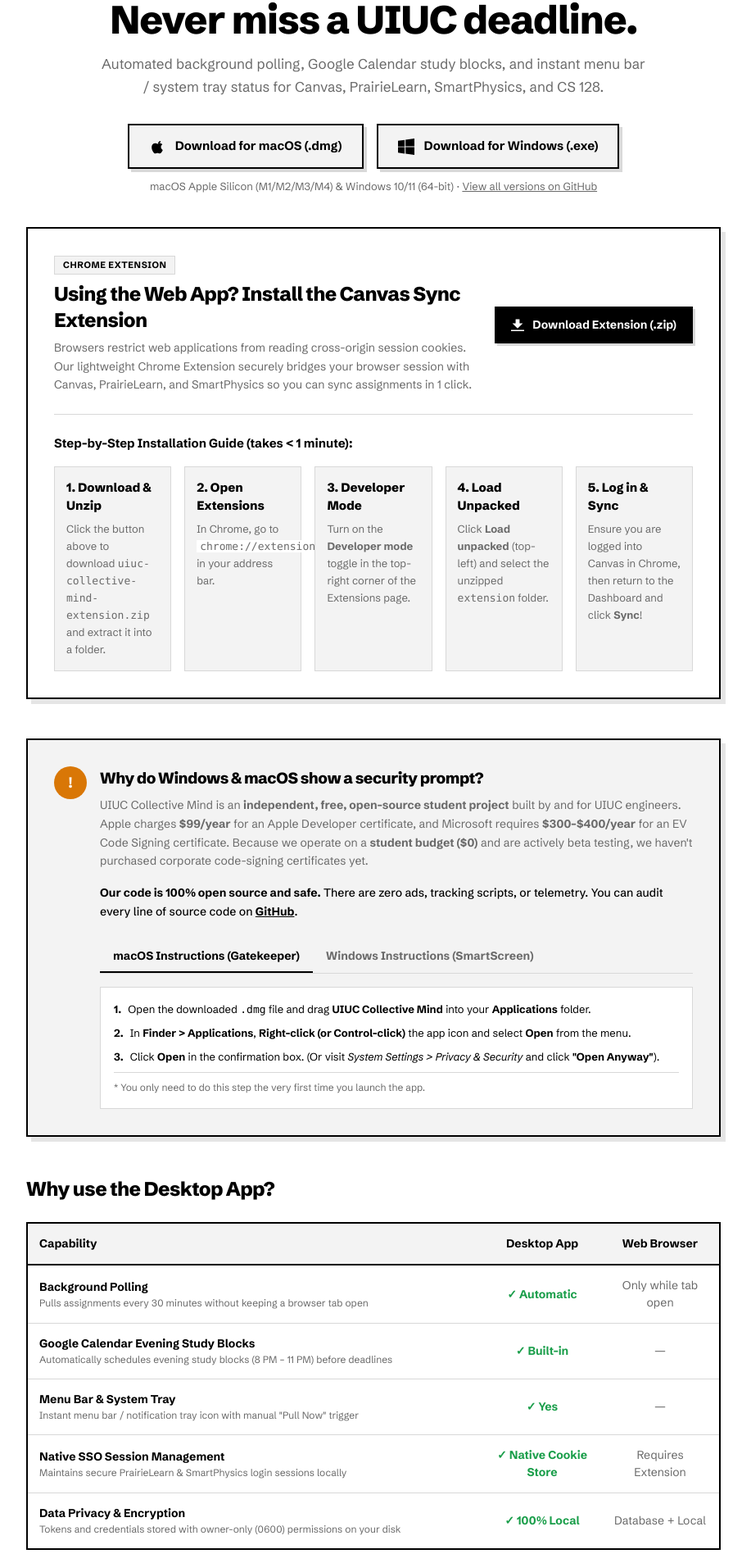
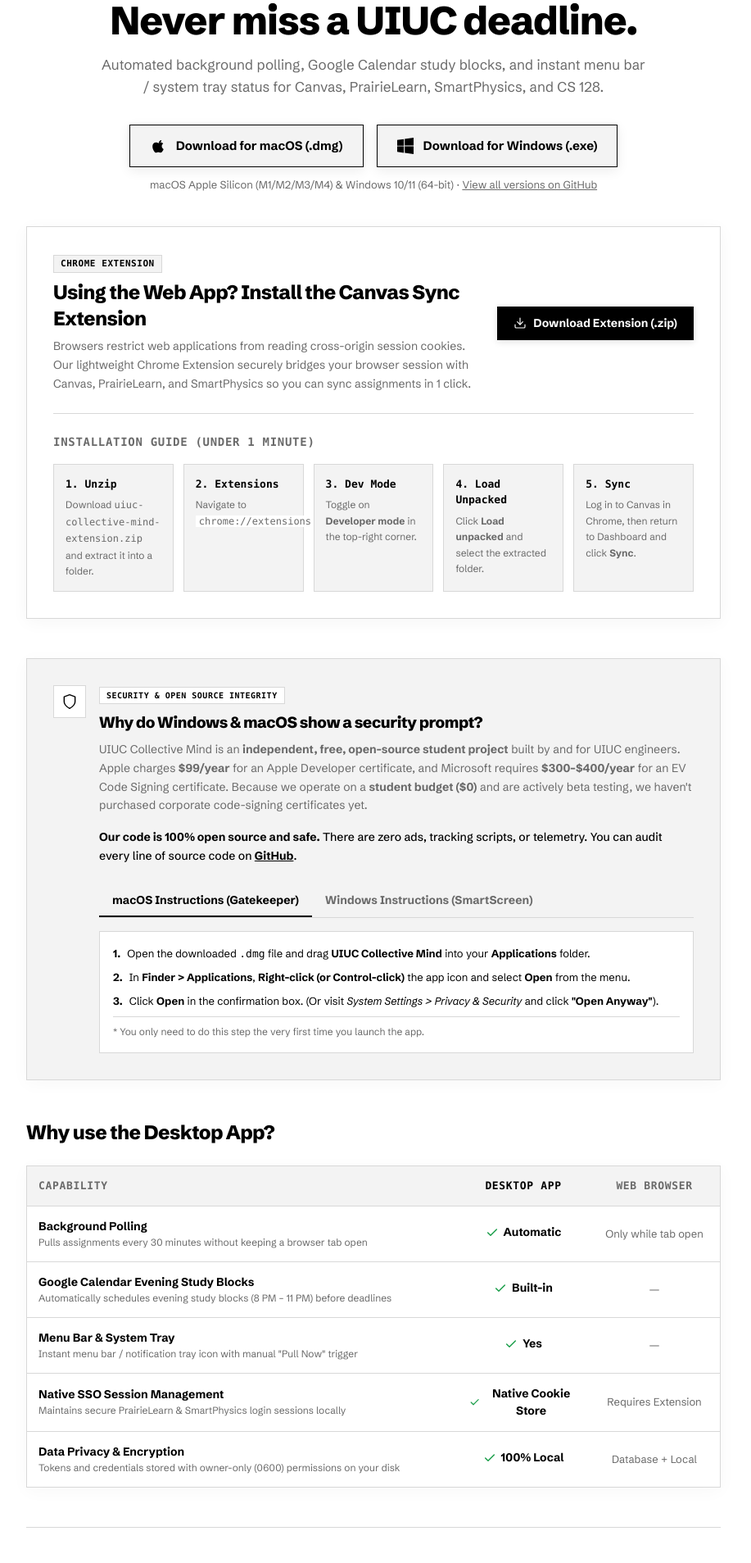
Before and after one commit to SteveWong-a/uiuc-collective-mind-web, a Next.js app in the folder web/: page /download in a window 1280 px wide. Shown: the part 158-2065 px from the top of the page at 82% size, without its empty margins (184-1101 px from the left). Built offline with nearby package versions, Linux system fonts and the light colour scheme; no server answers.

Commit message:
Refine design consistency with custom SVG icons across download, onboarding, and modal dialogs

```diff
--- a/web/src/app/download/page.tsx
+++ b/web/src/app/download/page.tsx
@@ -2,6 +2,7 @@
 
 import { useState, useEffect } from "react";
 import Link from "next/link";
+import { IconShield, IconDownload, IconCheck, IconExternal } from "@/components/icons";
 
 const REPO_URL = "https://github.com/SteveWong-a/uiuc-collective-mind-web";
 const MAC_DOWNLOAD_URL = `${REPO_URL}/releases/latest/download/UIUC.Collective.Mind-0.1.0-arm64.dmg`;
@@ -50,8 +51,8 @@
           </a>
           <Link
             href="/"
-            className="text-[14px] font-[500] text-[var(--color-paper)] bg-[var(--color-ink)] border-[1.5px] border-[var(--color-ink)] py-[5px] px-[12px] transition-all hover:translate-x-[-1px] hover:translate-y-[-1px]"
-            style={{ boxShadow: "2px 2px 0 rgba(0,0,0,0.1)" }}
+            className="text-[13px] font-[600] text-[var(--color-paper)] bg-[var(--color-ink)] border border-[var(--color-ink)] py-[6px] px-[14px] transition-all hover:opacity-90"
+            style={{ boxShadow: "0 2px 6px rgba(0,0,0,0.1)" }}
           >
             Open Web App
           </Link>
@@ -79,19 +80,19 @@
             {/* macOS Button */}
             <a
               href={MAC_DOWNLOAD_URL}
-              className={`w-full sm:w-auto flex items-center justify-center gap-3 px-6 py-3.5 border-[2px] border-[var(--color-ink)] text-[15px] font-[600] transition-all hover:translate-x-[-2px] hover:translate-y-[-2px] ${
+              className={`w-full sm:w-auto flex items-center justify-center gap-3 px-6 py-3.5 border border-[var(--color-ink)] text-[15px] font-[600] transition-all hover:opacity-90 ${
                 platform === "mac"
                   ? "bg-[var(--color-ink)] text-[var(--color-paper)]"
                   : "bg-[var(--color-wash)] text-[var(--color-ink)] hover:bg-[var(--color-paper)]"
               }`}
-              style={{ boxShadow: "4px 4px 0 rgba(0,0,0,0.15)" }}
+              style={{ boxShadow: "0 4px 14px rgba(0,0,0,0.08)" }}
             >
               <svg className="w-5 h-5 fill-current" viewBox="0 0 24 24">
                 <path d="M18.71 19.5c-.83 1.24-1.71 2.45-3.05 2.47-1.34.03-1.77-.79-3.29-.79-1.53 0-2 .77-3.27.82-1.31.05-2.3-1.32-3.14-2.53C4.25 17 2.94 12.45 4.7 9.39c.87-1.52 2.43-2.48 4.12-2.51 1.28-.02 2.5.87 3.29.87.78 0 2.26-1.07 3.81-.91.65.03 2.47.26 3.64 1.98-.09.06-2.17 1.28-2.15 3.81.03 3.02 2.65 4.03 2.68 4.04-.03.07-.42 1.44-1.38 2.83M15.97 6.37c.61-.75 1.04-1.8 0.92-2.85-.9.04-2.03.62-2.67 1.37-.56.65-1.06 1.71-.92 2.73 1.02.08 2.05-.51 2.67-1.25z" />
               </svg>
               <span>Download for macOS (.dmg)</span>
               {platform === "mac" && (
-                <span className="text-[11px] bg-[rgba(255,255,255,0.2)] px-2 py-0.5 rounded font-normal">
+                <span className="text-[11px] bg-[rgba(255,255,255,0.2)] px-2 py-0.5 rounded font-normal font-mono">
                   Your OS
                 </span>
               )}
@@ -100,19 +101,19 @@
             {/* Windows Button */}
             <a
               href={WIN_DOWNLOAD_URL}
-              className={`w-full sm:w-auto flex items-center justify-center gap-3 px-6 py-3.5 border-[2px] border-[var(--color-ink)] text-[15px] font-[600] transition-all hover:translate-x-[-2px] hover:translate-y-[-2px] ${
+              className={`w-full sm:w-auto flex items-center justify-center gap-3 px-6 py-3.5 border border-[var(--color-ink)] text-[15px] font-[600] transition-all hover:opacity-90 ${
                 platform === "win"
                   ? "bg-[var(--color-ink)] text-[var(--color-paper)]"
                   : "bg-[var(--color-wash)] text-[var(--color-ink)] hover:bg-[var(--color-paper)]"
               }`}
-              style={{ boxShadow: "4px 4px 0 rgba(0,0,0,0.15)" }}
+              style={{ boxShadow: "0 4px 14px rgba(0,0,0,0.08)" }}
             >
               <svg className="w-5 h-5 fill-current" viewBox="0 0 24 24">
                 <path d="M0 3.449L9.75 2.1v9.451H0m10.949-9.602L24 0v11.4H10.949M0 12.6h9.75v9.451L0 20.699M10.949 12.6H24V24l-12.9-1.801" />
               </svg>
               <span>Download for Windows (.exe)</span>
               {platform === "win" && (
-                <span className="text-[11px] bg-[rgba(0,0,0,0.1)] px-2 py-0.5 rounded font-normal">
+                <span className="text-[11px] bg-[rgba(0,0,0,0.08)] px-2 py-0.5 rounded font-normal font-mono">
                   Your OS
                 </span>
               )}
@@ -120,7 +121,7 @@
           </div>
 
           <p className="text-[13px] text-[var(--color-muted)] mt-3">
-            macOS Apple Silicon (M1/M2/M3/M4) & Windows 10/11 (64-bit) ·{" "}
+            macOS Apple Silicon (M1/M2/M3/M4) &amp; Windows 10/11 (64-bit) ·{" "}
             <a href={RELEASES_URL} target="_blank" rel="noopener noreferrer" className="underline hover:text-[var(--color-ink)]">
               View all versions on GitHub
             </a>
@@ -129,12 +130,12 @@
 
         {/* Chrome Extension Card for Web App Users */}
         <div
-          className="border-[2px] border-[var(--color-ink)] p-6 sm:p-8 bg-[var(--color-paper)] mb-12"
-          style={{ boxShadow: "6px 6px 0 rgba(0,0,0,0.1)" }}
+          className="border border-[var(--color-rule)] p-6 sm:p-8 bg-[var(--color-paper)] mb-12"
+          style={{ boxShadow: "0 4px 20px rgba(0,0,0,0.04)" }}
         >
           <div className="flex flex-col md:flex-row items-start md:items-center justify-between gap-4 pb-6 border-b border-[var(--color-rule)]">
             <div>
-              <div className="inline-flex items-center gap-2 px-2.5 py-0.5 bg-[var(--color-wash)] border border-[var(--color-rule)] text-[11px] font-[600] uppercase tracking-wider mb-2">
+              <div className="inline-flex items-center gap-2 px-2 py-0.5 bg-[var(--color-wash)] border border-[var(--color-rule)] text-[11px] font-[600] uppercase tracking-wider font-mono mb-2">
                 Chrome Extension
               </div>
               <h2 className="text-2xl font-[800] tracking-tight m-0">
@@ -147,69 +148,72 @@
             <a
               href="/downloads/uiuc-collective-mind-extension.zip"
               download
-              className="flex items-center gap-2.5 px-5 py-3 bg-[var(--color-ink)] text-[var(--color-paper)] text-[14px] font-[600] no-underline transition-all hover:translate-x-[-1px] hover:translate-y-[-1px] shrink-0"
-              style={{ boxShadow: "3px 3px 0 rgba(0,0,0,0.15)" }}
+              className="flex items-center gap-2 px-5 py-2.5 bg-[var(--color-ink)] text-[var(--color-paper)] text-[14px] font-[600] no-underline transition-all hover:opacity-90 shrink-0"
+              style={{ boxShadow: "0 2px 8px rgba(0,0,0,0.12)" }}
             >
-              <svg className="w-4 h-4 fill-current" viewBox="0 0 20 20">
-                <path d="M13 8V2H7v6H2l8 8 8-8h-5zM0 18h20v2H0v-2z" />
-              </svg>
+              <IconDownload className="w-4 h-4" />
               <span>Download Extension (.zip)</span>
             </a>
           </div>
 
           <div className="mt-6">
-            <h3 className="text-[15px] font-[700] mb-4">Step-by-Step Installation Guide (takes &lt; 1 minute):</h3>
-            <div className="grid grid-cols-1 md:grid-cols-5 gap-4 text-[13px]">
+            <h3 className="text-[14px] font-[700] mb-4 uppercase tracking-wider text-[var(--color-muted)] font-mono">
+              Installation Guide (under 1 minute)
+            </h3>
+            <div className="grid grid-cols-1 md:grid-cols-5 gap-3 text-[13px]">
               <div className="p-3.5 bg-[var(--color-wash)] border border-[var(--color-rule)]">
-                <div className="font-[800] text-[15px] mb-1.5 text-[var(--color-ink)]">1. Download &amp; Unzip</div>
-                <p className="text-[var(--color-muted)] m-0 leading-relaxed">
-                  Click the button above to download <code>uiuc-collective-mind-extension.zip</code> and extract it into a folder.
+                <div className="font-[700] text-[13px] mb-1.5 text-[var(--color-ink)] font-mono">1. Unzip</div>
+                <p className="text-[var(--color-muted)] m-0 leading-relaxed text-[12px]">
+                  Download <code>uiuc-collective-mind-extension.zip</code> and extract it into a folder.
                 </p>
               </div>
 
               <div className="p-3.5 bg-[var(--color-wash)] border border-[var(--color-rule)]">
-                <div className="font-[800] text-[15px] mb-1.5 text-[var(--color-ink)]">2. Open Extensions</div>
-                <p className="text-[var(--color-muted)] m-0 leading-relaxed">
-                  In Chrome, go to <code className="font-mono bg-[var(--color-paper)] px-1">chrome://extensions</code> in your address bar.
+                <div className="font-[700] text-[13px] mb-1.5 text-[var(--color-ink)] font-mono">2. Extensions</div>
+                <p className="text-[var(--color-muted)] m-0 leading-relaxed text-[12px]">
+                  Navigate to <code className="font-mono bg-[var(--color-paper)] px-1">chrome://extensions</code>.
                 </p>
               </div>
 
               <div className="p-3.5 bg-[var(--color-wash)] border border-[var(--color-rule)]">
-                <div className="font-[800] text-[15px] mb-1.5 text-[var(--color-ink)]">3. Developer Mode</div>
-                <p className="text-[var(--color-muted)] m-0 leading-relaxed">
-                  Turn on the <strong>Developer mode</strong> toggle in the top-right corner of the Extensions page.
+                <div className="font-[700] text-[13px] mb-1.5 text-[var(--color-ink)] font-mono">3. Dev Mode</div>
+                <p className="text-[var(--color-muted)] m-0 leading-relaxed text-[12px]">
+                  Toggle on <strong>Developer mode</strong> in the top-right corner.
                 </p>
               </div>
 
               <div className="p-3.5 bg-[var(--color-wash)] border border-[var(--color-rule)]">
-                <div className="font-[800] text-[15px] mb-1.5 text-[var(--color-ink)]">4. Load Unpacked</div>
-                <p className="text-[var(--color-muted)] m-0 leading-relaxed">
-                  Click <strong>Load unpacked</strong> (top-left) and select the unzipped <code>extension</code> folder.
+                <div className="font-[700] text-[13px] mb-1.5 text-[var(--color-ink)] font-mono">4. Load Unpacked</div>
+                <p className="text-[var(--color-muted)] m-0 leading-relaxed text-[12px]">
+                  Click <strong>Load unpacked</strong> and select the extracted folder.
                 </p>
               </div>
 
               <div className="p-3.5 bg-[var(--color-wash)] border border-[var(--color-rule)]">
-                <div className="font-[800] text-[15px] mb-1.5 text-[var(--color-ink)]">5. Log in &amp; Sync</div>
-                <p className="text-[var(--color-muted)] m-0 leading-relaxed">
-                  Ensure you are logged into Canvas in Chrome, then return to the Dashboard and click <strong>Sync</strong>!
+                <div className="font-[700] text-[13px] mb-1.5 text-[var(--color-ink)] font-mono">5. Sync</div>
+                <p className="text-[var(--color-muted)] m-0 leading-relaxed text-[12px]">
+                  Log in to Canvas in Chrome, then return to Dashboard and click <strong>Sync</strong>.
                 </p>
               </div>
             </div>
           </div>
         </div>
 
-        {/* Security / Open Source Notice (Low Budget / Beta Explanation) */}
+        {/* Security / Open Source Notice */}
         <div
-          className="border-[2px] border-[var(--color-ink)] p-6 sm:p-8 bg-[var(--color-wash)] mb-12"
-          style={{ boxShadow: "6px 6px 0 rgba(0,0,0,0.1)" }}
+          className="border border-[var(--color-rule)] p-6 sm:p-8 bg-[var(--color-wash)] mb-12"
+          style={{ boxShadow: "0 4px 20px rgba(0,0,0,0.03)" }}
         >
           <div className="flex items-start gap-4">
-            <div className="w-10 h-10 rounded-full bg-[var(--color-amber)] text-white flex items-center justify-center shrink-0 font-[700] text-[18px]">
-              !
+            <div className="w-10 h-10 border border-[var(--color-rule)] bg-[var(--color-paper)] flex items-center justify-center shrink-0">
+              <IconShield className="w-5 h-5 text-[var(--color-ink)]" />
             </div>
             <div>
+              <div className="inline-flex items-center gap-2 px-2 py-0.5 bg-[var(--color-paper)] border border-[var(--color-rule)] text-[10px] font-[600] uppercase tracking-wider font-mono mb-2">
+                Security &amp; Open Source Integrity
+              </div>
               <h2 className="text-[19px] font-[800] tracking-tight mb-2">
-                Why do Windows & macOS show a security prompt?
+                Why do Windows &amp; macOS show a security prompt?
               </h2>
               <p className="text-[14px] text-[var(--color-muted)] leading-relaxed mb-4">
                 UIUC Collective Mind is an <strong>independent, free, open-source student project</strong> built by and for UIUC engineers.
@@ -301,13 +305,13 @@
         {/* Feature Comparison Table: Desktop App vs Web App */}
         <div className="mb-12">
           <h2 className="text-2xl font-[800] tracking-tight mb-6">Why use the Desktop App?</h2>
-          <div className="border-[2px] border-[var(--color-ink)] overflow-hidden">
+          <div className="border border-[var(--color-rule)] overflow-hidden bg-[var(--color-paper)]" style={{ boxShadow: "0 4px 20px rgba(0,0,0,0.03)" }}>
             <table className="w-full text-left border-collapse text-[14px]">
               <thead>
-                <tr className="bg-[var(--color-wash)] border-b-[2px] border-[var(--color-ink)]">
-                  <th className="p-3.5 font-[700]">Capability</th>
-                  <th className="p-3.5 font-[700] text-center w-36">Desktop App</th>
-                  <th className="p-3.5 font-[700] text-center w-36">Web Browser</th>
+                <tr className="bg-[var(--color-wash)] border-b border-[var(--color-rule)]">
+                  <th className="p-3.5 font-[700] text-[13px] uppercase tracking-wider font-mono text-[var(--color-muted)]">Capability</th>
+                  <th className="p-3.5 font-[700] text-center w-40 text-[13px] uppercase tracking-wider font-mono text-[var(--color-ink)]">Desktop App</th>
+                  <th className="p-3.5 font-[700] text-center w-40 text-[13px] uppercase tracking-wider font-mono text-[var(--color-muted)]">Web Browser</th>
                 </tr>
               </thead>
               <tbody className="divide-y divide-[var(--color-rule)]">
@@ -316,40 +320,50 @@
                     <strong>Background Polling</strong>
                     <div className="text-[12px] text-[var(--color-muted)]">Pulls assignments every 30 minutes without keeping a browser tab open</div>
                   </td>
-                  <td className="p-3.5 text-center font-[700] text-[var(--color-green)]">✓ Automatic</td>
-                  <td className="p-3.5 text-center text-[var(--color-muted)]">Only while tab open</td>
+                  <td className="p-3.5 text-center font-[600] text-[var(--color-ink)]">
+                    <span className="inline-flex items-center gap-1.5"><IconCheck className="w-4 h-4 text-[var(--color-green)]" /> Automatic</span>
+                  </td>
+                  <td className="p-3.5 text-center text-[var(--color-muted)] text-[13px]">Only while tab open</td>
                 </tr>
                 <tr>
                   <td className="p-3.5">
                     <strong>Google Calendar Evening Study Blocks</strong>
                     <div className="text-[12px] text-[var(--color-muted)]">Automatically schedules evening study blocks (8 PM – 11 PM) before deadlines</div>
                   </td>
-                  <td className="p-3.5 text-center font-[700] text-[var(--color-green)]">✓ Built-in</td>
-                  <td className="p-3.5 text-center text-[var(--color-muted)]">—</td>
+                  <td className="p-3.5 text-center font-[600] text-[var(--color-ink)]">
+                    <span className="inline-flex items-center gap-1.5"><IconCheck className="w-4 h-4 text-[var(--color-green)]" /> Built-in</span>
+                  </td>
+                  <td className="p-3.5 text-center text-[var(--color-muted)] text-[13px]">—</td>
                 </tr>
                 <tr>
                   <td className="p-3.5">
                     <strong>Menu Bar &amp; System Tray</strong>
                     <div className="text-[12px] text-[var(--color-muted)]">Instant menu bar / notification tray icon with manual &quot;Pull Now&quot; trigger</div>
                   </td>
-                  <td className="p-3.5 text-center font-[700] text-[var(--color-green)]">✓ Yes</td>
-                  <td className="p-3.5 text-center text-[var(--color-muted)]">—</td>
+                  <td className="p-3.5 text-center font-[600] text-[var(--color-ink)]">
+                    <span className="inline-flex items-center gap-1.5"><IconCheck className="w-4 h-4 text-[var(--color-green)]" /> Yes</span>
+                  </td>
+                  <td className="p-3.5 text-center text-[var(--color-muted)] text-[13px]">—</td>
                 </tr>
                 <tr>
                   <td className="p-3.5">
                     <strong>Native SSO Session Management</strong>
                     <div className="text-[12px] text-[var(--color-muted)]">Maintains secure PrairieLearn &amp; SmartPhysics login sessions locally</div>
                   </td>
-                  <td className="p-3.5 text-center font-[700] text-[var(--color-green)]">✓ Native Cookie Store</td>
-                  <td className="p-3.5 text-center text-[var(--color-muted)]">Requires Extension</td>
+                  <td className="p-3.5 text-center font-[600] text-[var(--color-ink)]">
+                    <span className="inline-flex items-center gap-1.5"><IconCheck className="w-4 h-4 text-[var(--color-green)]" /> Native Cookie Store</span>
+                  </td>
+                  <td className="p-3.5 text-center text-[var(--color-muted)] text-[13px]">Requires Extension</td>
                 </tr>
                 <tr>
                   <td className="p-3.5">
                     <strong>Data Privacy &amp; Encryption</strong>
                     <div className="text-[12px] text-[var(--color-muted)]">Tokens and credentials stored with owner-only (0600) permissions on your disk</div>
                   </td>
-                  <td className="p-3.5 text-center font-[700] text-[var(--color-green)]">✓ 100% Local</td>
-                  <td className="p-3.5 text-center text-[var(--color-muted)]">Database + Local</td>
+                  <td className="p-3.5 text-center font-[600] text-[var(--color-ink)]">
+                    <span className="inline-flex items-center gap-1.5"><IconCheck className="w-4 h-4 text-[var(--color-green)]" /> 100% Local</span>
+                  </td>
+                  <td className="p-3.5 text-center text-[var(--color-muted)] text-[13px]">Database + Local</td>
                 </tr>
               </tbody>
             </table>
```
Also changed, not shown: web/src/components/dashboard.tsx (+9 -7 lines), web/src/components/extension-guide-dialog.tsx (+15 -14 lines), web/src/components/icons.tsx (+20 -0 lines), web/src/components/login-dialog.tsx (+5 -5 lines), web/src/components/login-page.tsx (+11 -12 lines), web/src/components/onboarding-dialog.tsx (+12 -10 lines).
